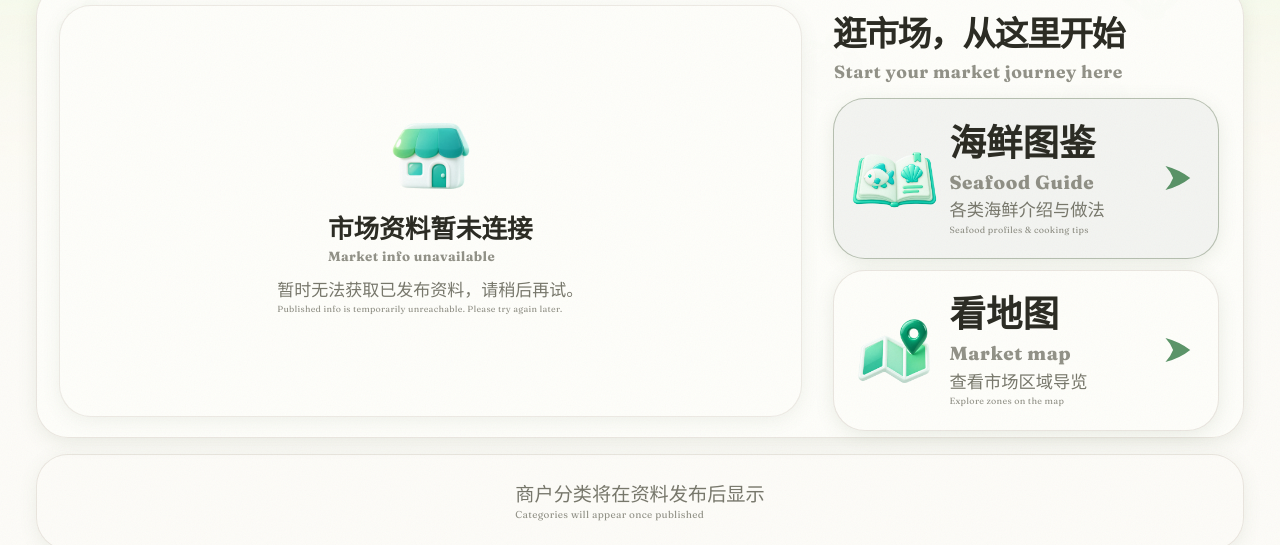
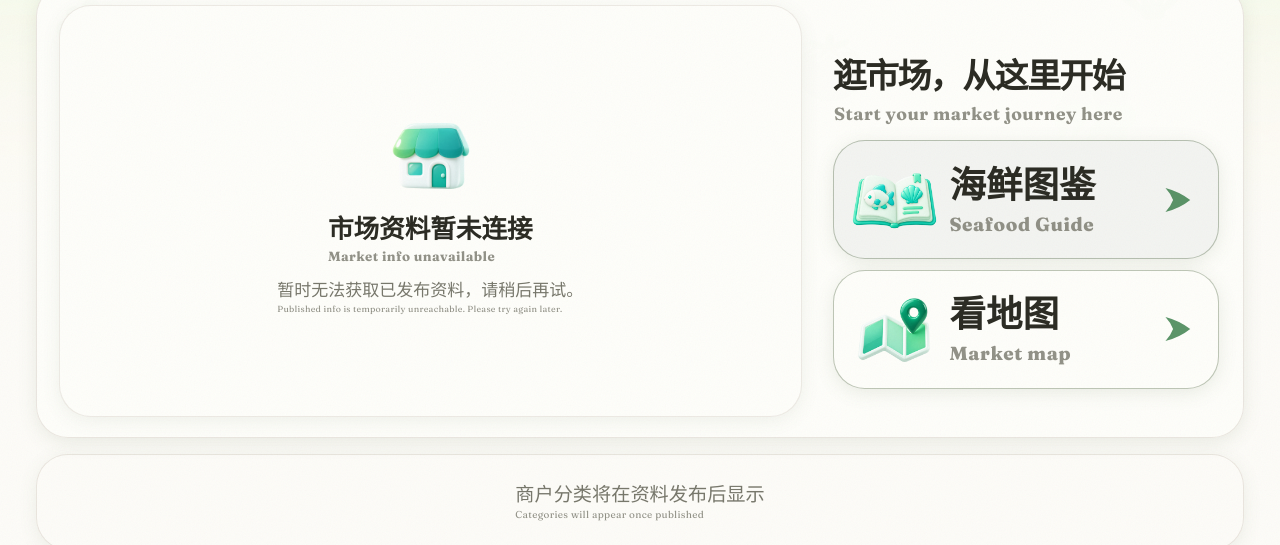
Before and after one commit to saki0404/sk-market, a website built with Vite: page index.html in a window 1280 px wide. Shown: the part 200-745 px from the top of the page. Built offline with nearby package versions, Linux system fonts and the light colour scheme; files whose address does not match are found by name.

Commit message:
feat: remove action subtitles, unify home button border color

```diff
--- a/assets/css/market.css
+++ b/assets/css/market.css
@@ -167,8 +167,8 @@ body::after{content:'';position:fixed;inset:0;z-index:999;pointer-events:none;op
 .category-item.selected{background:rgba(93,112,82,.14)}
 .category-item .icon{filter:brightness(0) invert(46%) sepia(26%) saturate(700%) hue-rotate(70deg) brightness(.92);opacity:.9}
 .category-placeholder{color:var(--muted)}
-.wayfinding{background:var(--card);border:1px solid #DED8CF99;border-radius:2rem;box-shadow:0 4px 20px -2px rgba(93,112,82,.15);transition:transform .3s ease,box-shadow .3s ease}
-.wayfinding.primary{background:#F3F4F1;border-color:#5D705266}
+.wayfinding{background:var(--card);border:1px solid #5D705266;border-radius:2rem;box-shadow:0 4px 20px -2px rgba(93,112,82,.15);transition:transform .3s ease,box-shadow .3s ease}
+.wayfinding.primary{background:#F3F4F1}
 .wayfinding:hover{transform:translateY(-4px);box-shadow:0 20px 40px -10px rgba(93,112,82,.25)}
 .wayfinding .action-sub{color:var(--muted)}
 .secondary-link{color:#5D7052}
--- a/assets/js/app.js
+++ b/assets/js/app.js
@@ -62,7 +62,7 @@ function photo(asset,name){if(!asset?.localUrl){const p=el('div','','photo-empty
 function navigate(next,options={}){if(next==='detail'&&view!=='detail')detailReturn=view==='home'?'home':view==='map'?'map':'shops';view=next;if(options.category!==undefined){category=options.category;query='';}if(options.selected!==undefined)selected=options.selected;if(options.floor!==undefined){floor=options.floor;zone='';}if(options.zone!==undefined)zone=options.zone;lastAction=Date.now();render();$('main').focus({preventScroll:true});}
 function renderBar(){const bar=$('categoryBar');bar.replaceChildren();if(!data.categories.length){bar.append(bi('商户分类将在资料发布后显示','Categories will appear once published','category-placeholder'));return;}for(const c of data.categories){const b=button(c.nameEn?bi(c.name,c.nameEn):c.name,()=>navigate('shops',{category:c.id}),'category-item'+(view==='shops'&&category===c.id?' selected':''),categoryIcon(c));b.setAttribute('aria-pressed',String(view==='shops'&&category===c.id));bar.append(b);}}
 function card(stall,feature=false){const b=el('button','',feature?'shop-feature':'shop-card');b.type='button';b.setAttribute('aria-label',`查看${stall.name}详情`);b.append(photo(stall.photos[0],stall.name));const copy=el('div','',feature?'feature-copy':'card-copy');copy.append(el('h3',stall.name));if(!feature&&stall.code)copy.append(el('span',stall.code,'stall-code'));copy.append(el('p',stall.intro||'暂无店铺介绍 No shop intro yet'));if(feature)copy.append(icon('arrow-right'));b.append(copy);if(isPreview&&feature)b.append(el('span','示意','sample-tag'));b.onclick=()=>navigate('detail',{selected:stall.id});return b;}
-function action(zhT,enT,zhS,enS,symbol,callback,primary=false){const b=el('button','','wayfinding'+(primary?' primary':''));b.type='button';b.append(icon(symbol));const copy=el('span','','action-copy');const title=el('span','','action-title');title.append(bi(zhT,enT));const sub=el('span','','action-sub');sub.append(bi(zhS,enS));copy.append(title,sub);b.append(copy,icon('arrow-right','arrow'));b.onclick=callback;return b;}
+function action(zhT,enT,symbol,callback,primary=false){const b=el('button','','wayfinding'+(primary?' primary':''));b.type='button';b.append(icon(symbol));const copy=el('span','','action-copy');const title=el('span','','action-title');title.append(bi(zhT,enT));copy.append(title);b.append(copy,icon('arrow-right','arrow'));b.onclick=callback;return b;}
 function home(){const layout=el('div','','home-layout'),container=el('div','','spotlight-container'),features=el('div','','spotlight');
  const groups=spotlightGroups(data);
  if(groups.length){
@@ -71,7 +71,7 @@ function home(){const layout=el('div','','home-layout'),container=el('div','','s
 
  }
  else{const T=loadState==='loading'?['正在准备市场资料','Preparing market info']:loadState==='offline'?['市场资料暂未连接','Market info unavailable']:['期待认识这里的每一家','Every stall awaits you here'];const H=loadState==='offline'?['暂时无法获取已发布资料，请稍后再试。','Published info is temporarily unreachable. Please try again later.']:['管理处发布商户资料后，门店介绍和照片会在这里与你见面。','Shop stories and photos will appear here once published by the market office.'];container.append(empty(bi(...T),bi(...H)));}
- const welcome=el('section','','welcome'),heading=el('div');const h2=el('h2');h2.append(bi('逛市场，从这里开始','Start your market journey here','center'));heading.append(h2);const actions=el('div','','welcome-actions');actions.append(action('海鲜图鉴','Seafood Guide','各类海鲜介绍与做法','Seafood profiles & cooking tips','guide',()=>navigate('knowledge'),true),action('看地图','Market map','查看市场区域导览','Explore zones on the map','map-trifold',()=>navigate('map')));welcome.append(heading,actions);layout.append(container,welcome);return layout;}
+ const welcome=el('section','','welcome'),heading=el('div');const h2=el('h2');h2.append(bi('逛市场，从这里开始','Start your market journey here','center'));heading.append(h2);const actions=el('div','','welcome-actions');actions.append(action('海鲜图鉴','Seafood Guide','guide',()=>navigate('knowledge'),true),action('看地图','Market map','map-trifold',()=>navigate('map')));welcome.append(heading,actions);layout.append(container,welcome);return layout;}
 function section(title,back=()=>navigate('home'),en=''){const root=el('section','','section-view'),head=el('div','','section-heading'),h2=el('h2');h2.append(bi(title,en));head.append(h2);const backBtn=button(bi('返回','Back'),back,'back-button floating-back','arrow-left');root.append(head);return {root,head,backBtn};}
 function filteredStalls(){const term=query.trim().toLocaleLowerCase();return data.stalls.filter(s=>(!category||s.categoryId===category)&&(!term||[s.name,s.nameEn,s.code,s.intro,...s.goods].some(v=>v.toLocaleLowerCase().includes(term))));}
 function shopList(){const cat=data.categories.find(c=>c.id===category);const {root,head,backBtn}=section(cat?.name||'全部商户',undefined,cat?.nameEn||'All shops');if(category)head.append(button(bi('全部商户','All shops'),()=>navigate('shops',{category:''})));const search=el('label','','search');search.append(icon('magnifying-glass'));const input=el('input');input.type='search';input.placeholder='搜索店名、编号或品类 Search name / code / goods';input.setAttribute('aria-label','搜索店名、编号或品类');input.value=query;search.append(input);head.append(search);const grid=el('div','','shop-grid');function results(){grid.replaceChildren();const rows=filteredStalls();if(rows.length)grid.append(...rows.map(s=>card(s)));else grid.append(empty(bi(query?'没有找到相关商户':'暂无已发布商户',query?'No matching shops':'No published shops yet'),bi(query?'试试其他店名、摊位编号或经营品类。':'该分类有新的公开资料后，会显示在这里。',query?'Try another name, stall code or category.':'Listings will appear here once new public info is released.')));}input.oninput=()=>{query=input.value;lastAction=Date.now();results();};results();root.append(grid,backBtn);return root;}
```
